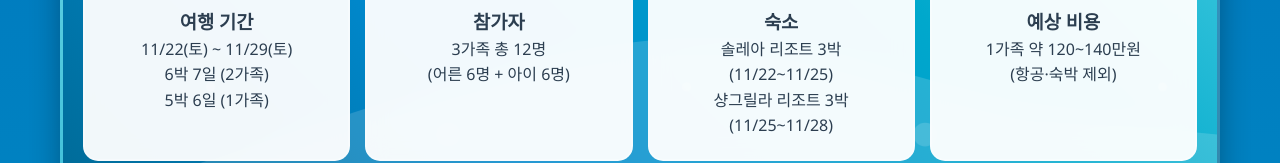
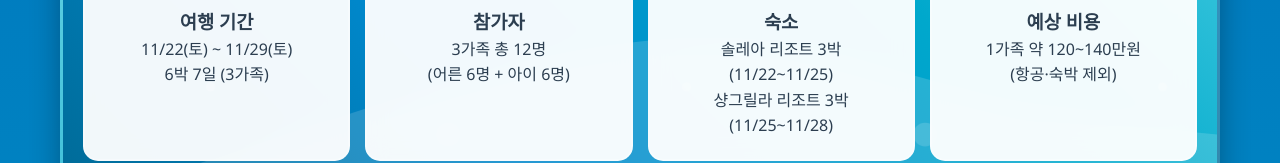
Before and after one commit to oiehotl/cebu-family-trip-, a plain HTML site: page index.html in a window 1280 px wide. Shown: the part 245-408 px from the top of the page. Drawn offline with Linux system fonts and the light colour scheme.

Commit message:
Update index.html

```diff
--- a/index.html
+++ b/index.html
@@ -557,7 +557,7 @@
                 <div class="info-card">
                     <i class="fas fa-calendar-alt"></i>
                     <h3>여행 기간</h3>
-                    <p>11/22(토) ~ 11/29(토)<br>6박 7일 (2가족)<br>5박 6일 (1가족)</p>
+                    <p>11/22(토) ~ 11/29(토)<br>6박 7일 (3가족)
                 </div>
                 <div class="info-card">
                     <i class="fas fa-users"></i>
```
